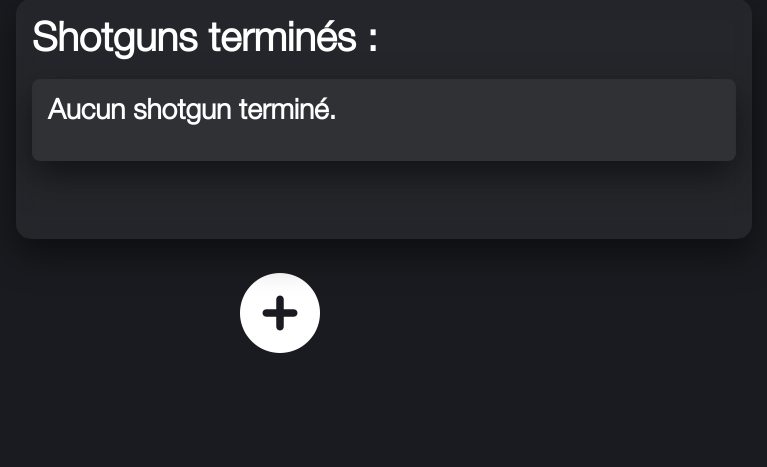
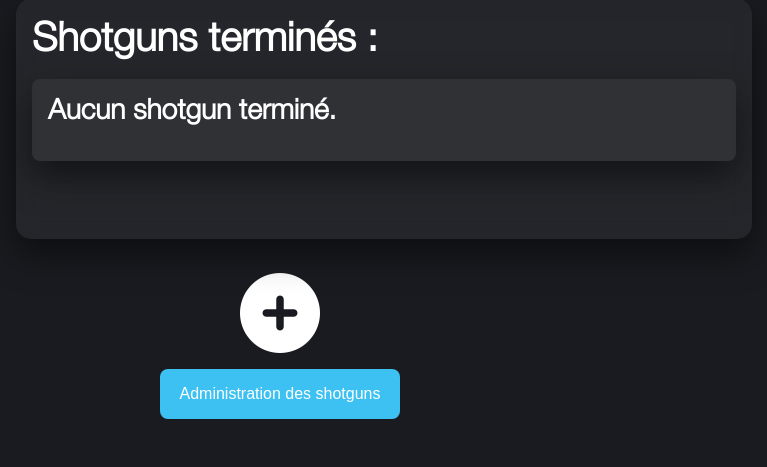
Before and after one commit to KIClubinfo/upont-v4, a Django app: page /news/shotgun/ in a window 1280 px wide. Shown: the part 1087-1554 px from the top of the page, without its empty margins (432-1199 px from the left). Before the commit the page ends 1440 px from the top, so only its background shows below. Run offline with Django 3.2, Linux system fonts and the light colour scheme; a user stored in the database is signed in; tables that the repository leaves empty hold one stand-in row (values such as "Sample post"); some libraries are stand-ins or nearby versions.

Commit message:
Add a button to general shotguns administration page for admins

```diff
--- a/back/news/templates/news/shotguns.html
+++ b/back/news/templates/news/shotguns.html
@@ -1,6 +1,6 @@
 {% load static %}
 <!--Header-->
-{% include "header.html" with title="Élèves" %}
+{% include "header.html" with title="Shotguns" %}
 
     <!--Body-->
     <body>
@@ -133,6 +133,10 @@
                 <div style="text-align:center">
                     <br><br>
                     <a href="{% url 'news:new_shotgun' %}"><i class="fas fa-plus-circle fa-5x"></i></a>
+                    {% if display_admin_button %}
+                        <br>
+                        <a href="{% url 'news:shotguns_admin' %}" style="text-decoration: none"><button class="button blue-button">Administration des shotguns</button></a>
+                    {% endif %}
                 </div>
             </div>
         </div>
--- a/back/news/views.py
+++ b/back/news/views.py
@@ -276,10 +276,14 @@
     for user_shotgun in user_shotguns:
         old_shotguns = old_shotguns.exclude(id=user_shotgun.pk)
 
+    # check is user is admin of at least one club :
+    display_admin_button = len(Membership.objects.filter(student__pk=student.id, is_admin=True)) > 0
+
     context = {
         "next_shotguns": next_shotguns,
         "old_shotguns": old_shotguns,
         "user_shotguns": user_shotguns,
+        "display_admin_button": display_admin_button,
     }
     return render(request, "news/shotguns.html", context)
 
```
